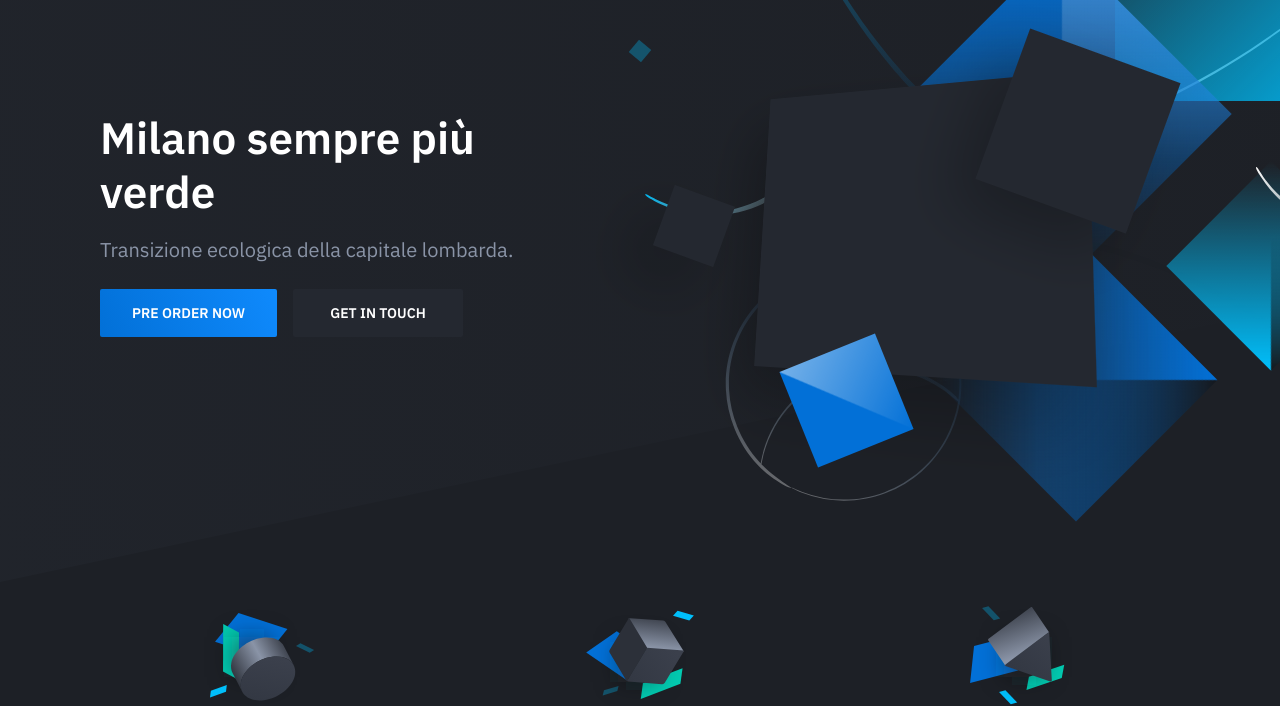
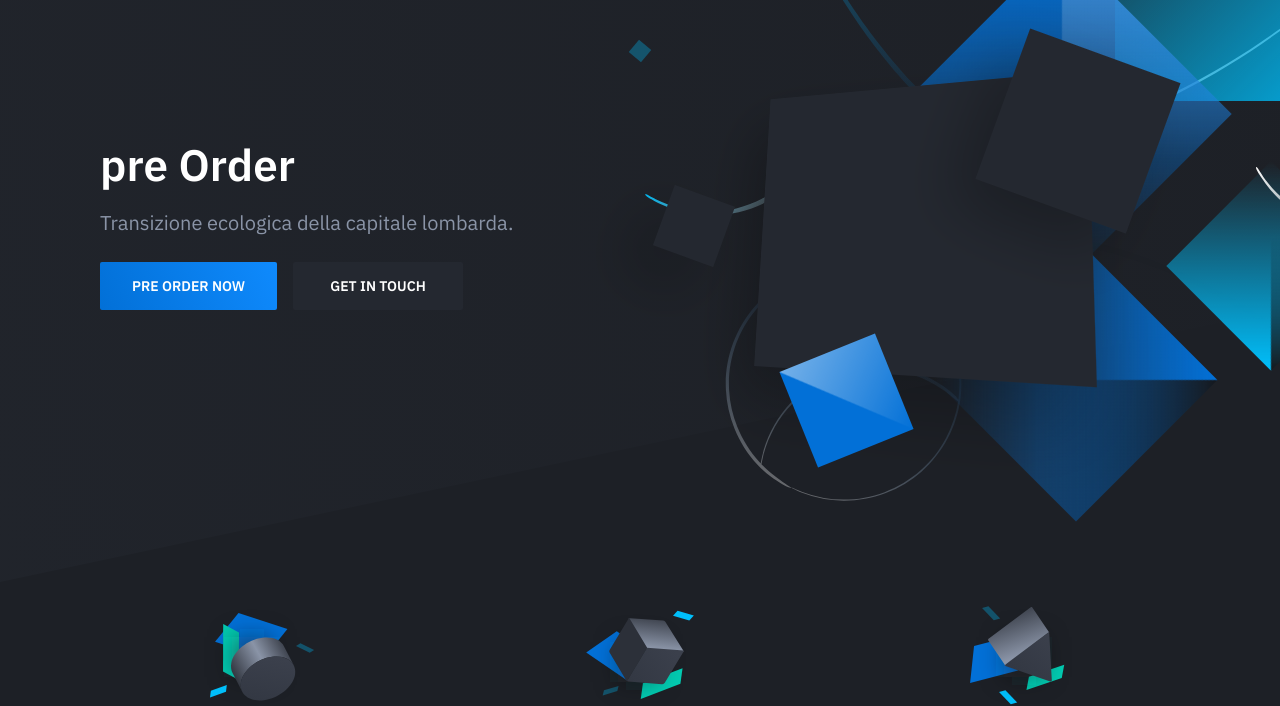
Before and after one commit to nicolodijoseph/landing-page-DM, a plain HTML site: page preorder.html in a window 1280 px wide. Shown: the part 118-824 px from the top of the page. Drawn offline with nearby package versions, Linux system fonts and the light colour scheme.

Commit message:
creata pagina preorder.hmtl

```diff
--- a/preorder.html
+++ b/preorder.html
@@ -31,7 +31,7 @@
                 <div class="container">
                     <div class="hero-inner">
 						<div class="hero-copy">
-	                        <h1 class="hero-title mt-0">Milano sempre più verde</h1>
+	                        <h1 class="hero-title mt-0">pre Order</h1>
 	                        <p class="hero-paragraph"> Transizione ecologica della capitale lombarda.</p>
 	                        <div class="hero-cta"><a class="button button-primary" href="#">Pre order now</a><a class="button" href="#">Get in touch</a></div>
 						</div>
```
